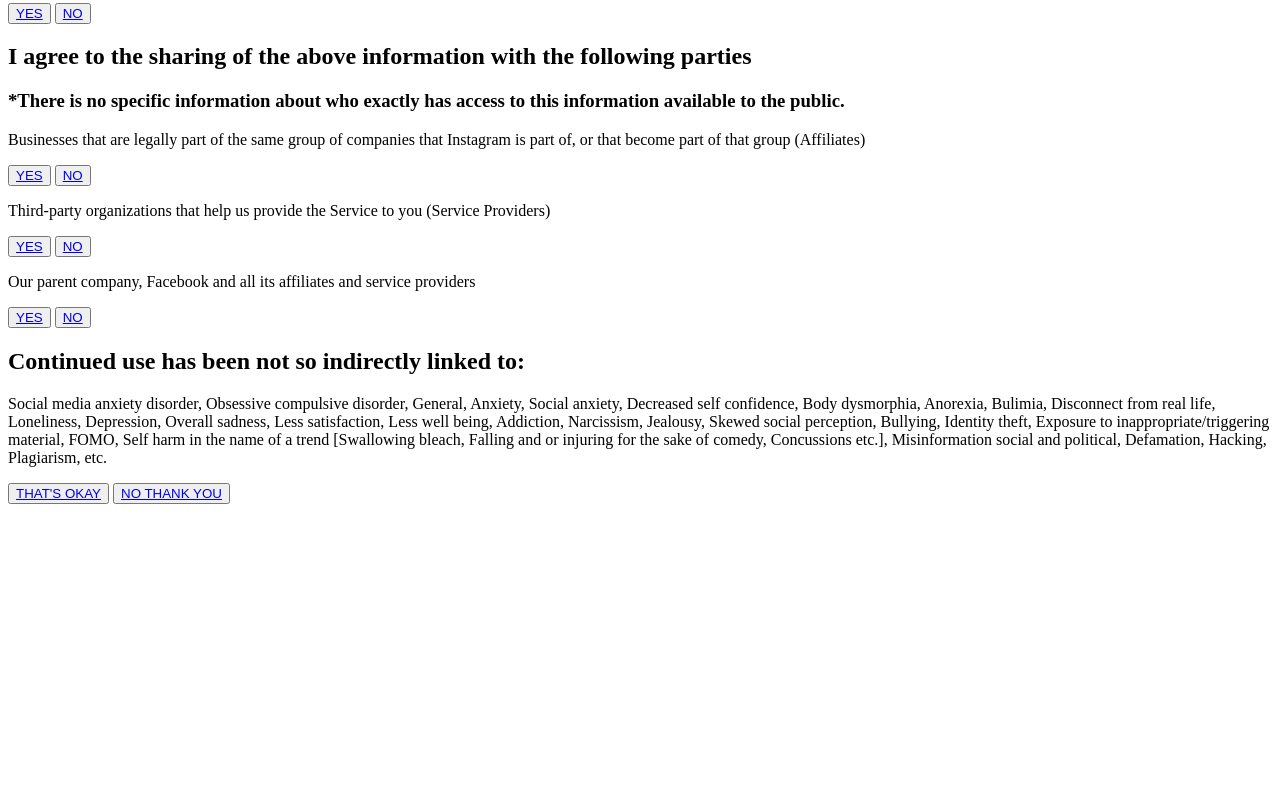
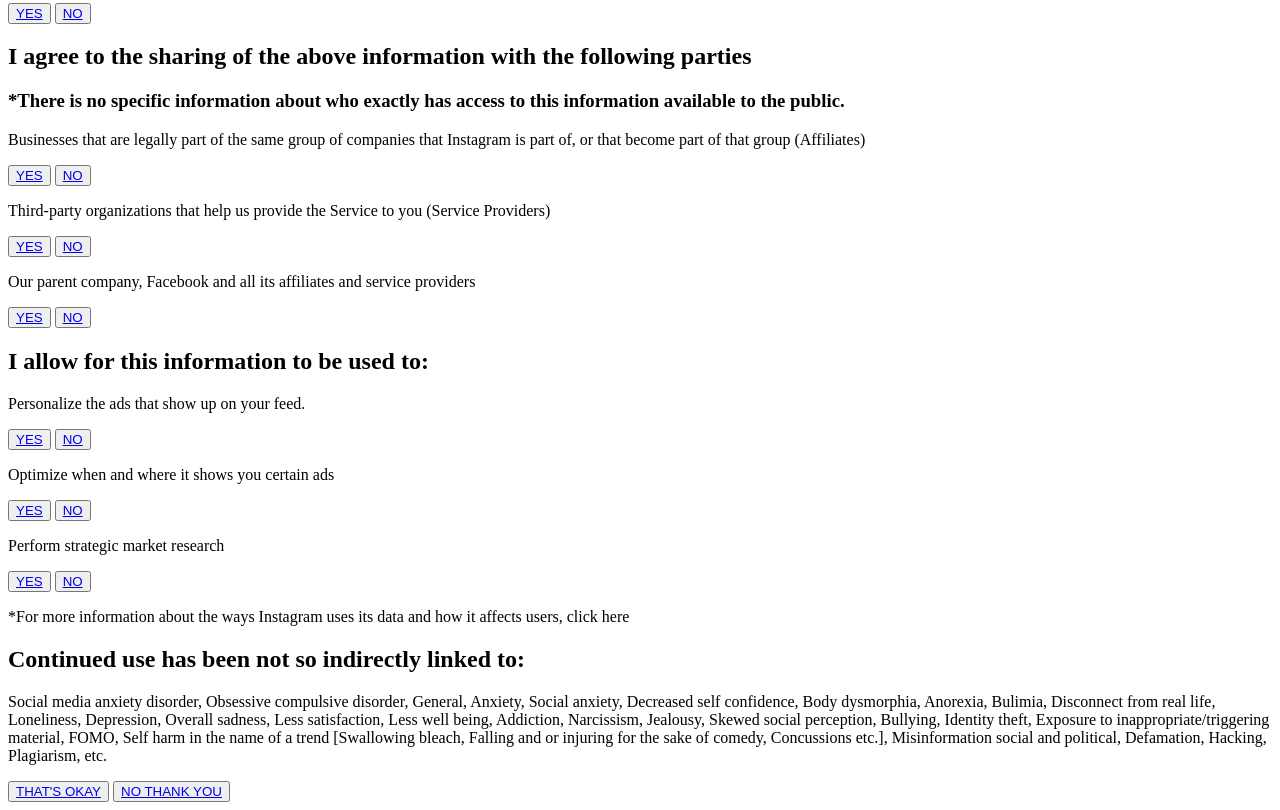
Before and after one commit to carrk923/carrk923.github.io, a plain HTML site: page index.html in a window 1280 px wide. Shown: the part 586-1396 px from the top of the page. Before the commit the page ends 1098 px from the top, so only its background shows below. Drawn offline with Linux system fonts and the light colour scheme.

Commit message:
Update index.html

```diff
--- a/index.html
+++ b/index.html
@@ -42,6 +42,17 @@
     <p>Our parent company, Facebook and all its affiliates and service providers</p>
     <button><a href="choice3.html">YES</a></button>
     <button><a href="choice4.html">NO</a></button>
+    <h2>I allow for this information to be used to:</h2>
+    <p>Personalize the ads that show up on your feed.</p>
+    <button><a href="choice3.html">YES</a></button>
+    <button><a href="choice4.html">NO</a></button>
+    <p>Optimize when and where it shows you certain ads</p>
+    <button><a href="choice3.html">YES</a></button>
+    <button><a href="choice4.html">NO</a></button>
+    <p>Perform strategic market research</p>
+    <button><a href="choice3.html">YES</a></button>
+    <button><a href="choice4.html">NO</a></button>
+    <p>*For more information about the ways Instagram uses its data and how it affects users, click here</p>
     <h2> Continued use has been not so indirectly linked to:</h2>
     <p>Social media anxiety disorder, Obsessive compulsive disorder, General, Anxiety, Social anxiety, Decreased self confidence, Body dysmorphia, Anorexia, Bulimia, Disconnect from real life, Loneliness, Depression, Overall sadness, Less satisfaction, Less well being, Addiction, Narcissism, Jealousy, Skewed social perception, Bullying, Identity theft, Exposure to inappropriate/triggering material, FOMO, Self harm in the name of a trend [Swallowing bleach, Falling and or injuring for the sake of comedy, Concussions etc.], Misinformation social and political, Defamation, Hacking, Plagiarism, etc.</p>
     <button><a href="choice3.html">THAT'S OKAY</a></button>
```
